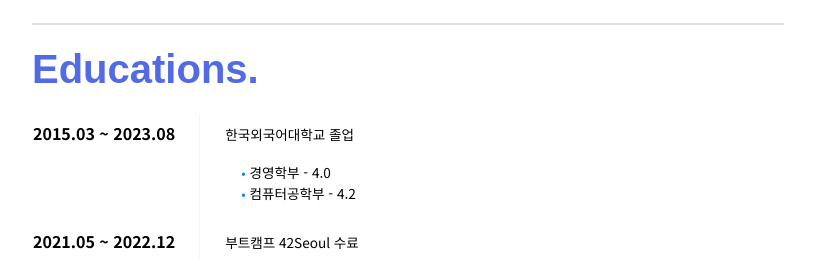
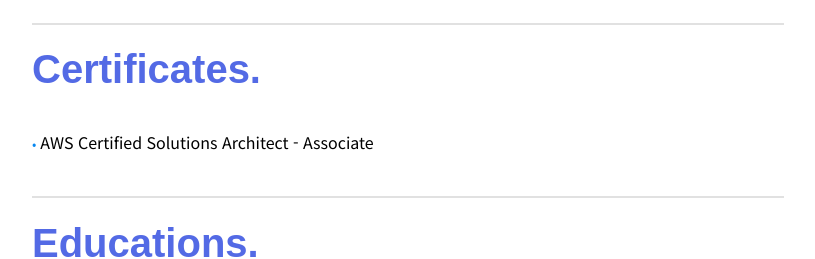
Before and after one commit to m1n-q/resume, a Next.js app: page / in a window 1280 px wide. Shown: the part 3720-3979 px from the top of the page, without its empty margins (232-1047 px from the left). Built offline with nearby package versions, Linux system fonts and the light colour scheme; a web font is replaced by a local one.

Commit message:
add `Certificates` section

```diff
--- /dev/null
+++ b/src/components/Certificates/Certificates.module.scss
@@ -0,0 +1,33 @@
+@use 'mixins';
+@use 'var';
+
+.content {
+  //@include mixins.flex(row, space-between, flex-end);
+  @include mixins.flex(column, space-between, flex-start);
+  @include mixins.text-md;
+}
+
+.certContainer {
+  list-style-type: none;
+  @include mixins.padding(left, 0);
+  font-weight: 300;
+  word-break: keep-all;
+}
+
+.certItem {
+  font-weight: 400;
+}
+
+.certItem::before {
+  font-size: 0.8rem;
+  content: '•';
+  color: #0687f0;
+  @include mixins.margin(right, sm);
+}
+
+.badge {
+  @include mixins.margin(right, sm);
+  width: var.$size-xl;
+  height: var.$size-xl;
+  cursor: pointer;
+}
--- /dev/null
+++ b/src/components/Certificates/index.tsx
@@ -0,0 +1,37 @@
+import React from 'react';
+
+import s from './Certificates.module.scss';
+import CertificateInfo from '@/types/CertificateInfo';
+import Header from '@/components/Header';
+
+interface CertificateProps {
+  certificates: CertificateInfo[];
+}
+
+export default function Certificates({ certificates }: CertificateProps) {
+  return (
+    <>
+      <Header text={'Certificates.'} />
+
+      <div className={s.content}>
+        <ul className={s.certContainer}>
+          {certificates?.map((cert, i) => (
+            <li key={`cert-${i}`} className={s.certItem}>
+              {/*{cert.badgeAsset ? (*/}
+              {/*  <Image*/}
+              {/*    className={s.badge}*/}
+              {/*    src={cert.badgeAsset}*/}
+              {/*    alt={cert.title}*/}
+              {/*    width={64}*/}
+              {/*    height={64}*/}
+              {/*    onClick={() => window.open(cert.link, '_blank')}*/}
+              {/*  />*/}
+              {/*) : null}*/}
+              {cert.title}
+            </li>
+          ))}
+        </ul>
+      </div>
+    </>
+  );
+}
--- /dev/null
+++ b/src/lib/contents/certificates.tsx
@@ -0,0 +1,10 @@
+import CertificateInfo from '@/types/CertificateInfo';
+
+const certificates: CertificateInfo[] = [
+  {
+    title: 'AWS Certified Solutions Architect - Associate',
+    badgeAsset: '/assets/aws-saa-badge.png',
+  },
+];
+
+export default certificates;
--- a/src/pages/index.tsx
+++ b/src/pages/index.tsx
@@ -2,6 +2,7 @@ import React, { DetailedHTMLProps, useEffect, useRef, useState } from 'react';
 import Projects from '../components/Projects';
 import OpenSource from '../components/Opensources';
 import AboutMe from '@/components/AboutMe';
+import Certificates from '@/components/Certificates';
 import educations from '@/lib/contents/educations';
 import openSources from '@/lib/contents/open-sources';
 import aboutMe from '@/lib/contents/about-me';
@@ -9,6 +10,7 @@ import where2go from '@/lib/contents/where2go';
 import Line from '@/components/Line';
 import Educations from '@/components/Educations';
 import transcendence from '@/lib/contents/transcendence';
+import certificates from '@/lib/contents/certificates';
 import Notice from '@/components/Notice';
 import { useReactToPrint } from 'react-to-print';
 
@@ -50,6 +52,8 @@ export default function Home() {
       <Line />
       <OpenSource infos={openSources} />
       <Line />
+      <Certificates certificates={certificates} />
+      <Line />
       <Educations educations={educations} />
     </div>
   );
--- /dev/null
+++ b/src/types/CertificateInfo.ts
@@ -0,0 +1,8 @@
+import React from 'react';
+
+export default interface CertificateInfo {
+  title: string;
+  descriptions?: React.ReactNode[];
+  badgeAsset?: string;
+  link?: string;
+}
```
Also changed, not shown: public/assets/aws-saa-badge.png (added).
